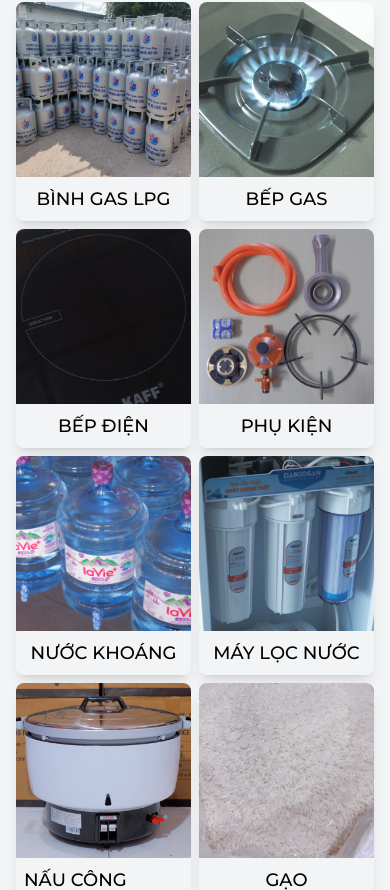
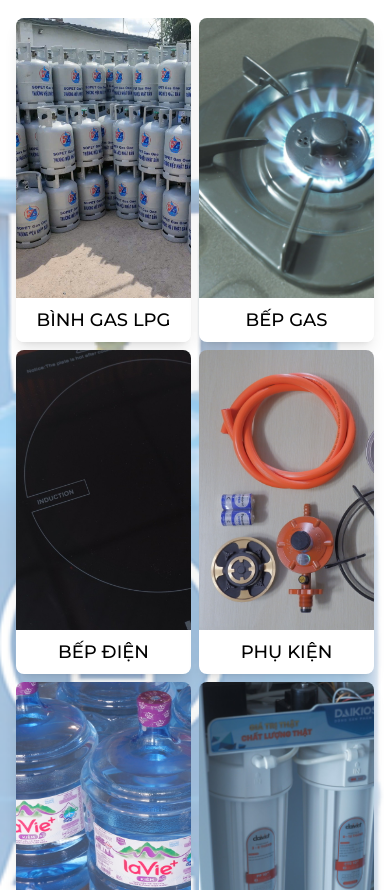
Before and after one commit to hanti1999/gashienphat, a Next.js app: page / in a window 390 px wide. Shown: the part 834-1724 px from the top of the page. Built offline with nearby package versions, Linux system fonts and the light colour scheme; no server answers; the database is empty.

Commit message:
update ui/ux

```diff
--- a/src/app/page.tsx
+++ b/src/app/page.tsx
@@ -41,7 +41,10 @@ const Homepage = async ({
         brandsList={brandsList}
         params='homepage'
       /> */}
-      <div className='bg-gray-100'>
+      <div
+        className='bg-cover bg-right bg-no-repeat'
+        style={{ backgroundImage: `url('/bg-image_2.png')` }}
+      >
         <div className='container '>
           <FadeInOnScroll>
             <Features />
@@ -53,10 +56,15 @@ const Homepage = async ({
           <Services />
         </FadeInOnScroll>
       </div>
-      <div className='container'>
-        <FadeInOnScroll>
-          <Brands brands={brandsList} />
-        </FadeInOnScroll>
+      <div
+        className='bg-cover bg-left bg-no-repeat'
+        style={{ backgroundImage: `url('/bg-image_1.png')` }}
+      >
+        <div className='container'>
+          <FadeInOnScroll>
+            <Brands brands={brandsList} />
+          </FadeInOnScroll>
+        </div>
       </div>
     </div>
   );
--- a/src/components/Features.tsx
+++ b/src/components/Features.tsx
@@ -35,7 +35,7 @@ const features = [
   },
   {
     title: 'Nấu công nghiệp',
-    img: '/features/cong-nghiep.jpg',
+    img: '/features/cong-nghiep.JPG',
     desc: 'Nồi cơm điện, nồi cơm gas, nấu công nghiệp',
   },
   {
@@ -49,20 +49,21 @@ const Features = () => {
   return (
     <div>
       <SectionHeader text='Sản phẩm' />
-      <div className='grid grid-cols-2 md:grid-cols-4 gap-2 mt-2'>
+      <div className='grid grid-cols-2 md:grid-cols-4 gap-2 mt-6'>
         {features.map((feature, index) => (
           <div key={index} className='shadow-lg rounded-lg overflow-hidden'>
-            <div className='relative aspect-square overflow-hidden'>
+            <div className='aspect-square overflow-hidden size-70 relative'>
               <Image
                 alt={feature.title}
                 src={feature.img}
-                width={280}
-                height={280}
+                fill
                 className='hover:scale-105 transition-all duration-300'
               />
             </div>
-            <div className='p-2 flex justify-center'>
-              <p className='uppercase text-lg font-medium'>{feature.title}</p>
+            <div className='p-2 flex justify-center bg-white'>
+              <p className='uppercase text-lg font-medium select-none'>
+                {feature.title}
+              </p>
             </div>
           </div>
         ))}
--- a/src/components/Introduce.tsx
+++ b/src/components/Introduce.tsx
@@ -12,7 +12,7 @@ const Introduce = () => {
           className='object-contain rounded-md'
         />
       </div>
-      <div className='flex-1 p-2'>
+      <div className='flex-1 p-2 select-none'>
         <h1 className='uppercase font-bold text-[#fb77c5]'>
           Giới thiệu về chúng tôi
         </h1>
--- a/src/components/Navbar.tsx
+++ b/src/components/Navbar.tsx
@@ -17,7 +17,7 @@ const Navbar = () => {
             className='size-6 md:size-20'
           />
         </Link>
-        <div className='cursor-default'>
+        <div className='cursor-default select-none'>
           <p className='text-xs md:text-lg leading-tight font-bold text-[#302671]'>
             Gas Hiền Phát
           </p>
--- a/src/components/SectionHeader.tsx
+++ b/src/components/SectionHeader.tsx
@@ -2,7 +2,7 @@ import React from 'react';
 
 const SectionHeader = ({ text }: { text: string }) => {
   return (
-    <h2 className='text-center font-medium uppercase text-3xl text-[#302671]'>
+    <h2 className='text-center font-medium uppercase text-3xl text-[#302671] select-none'>
       ___ {text} ___
     </h2>
   );
--- a/src/components/Services.tsx
+++ b/src/components/Services.tsx
@@ -23,7 +23,7 @@ const Services = () => {
   return (
     <div>
       <SectionHeader text='Dịch vụ' />
-      <div className='grid grid-cols-1 md:grid-cols-3 gap-2 mt-4'>
+      <div className='grid grid-cols-1 md:grid-cols-3 gap-2 mt-6 select-none'>
         {data.map((item, index) => (
           <div className='col-span-1' key={index}>
             <div className='flex items-center gap-2'>
@@ -33,7 +33,9 @@ const Services = () => {
                 </div>
               </div>
               <div className='flex-1'>
-                <h2 className='font-medium text-lg uppercase'>{item.title}</h2>
+                <h2 className='font-medium text-lg uppercase text-[#302671]'>
+                  {item.title}
+                </h2>
                 <p>{item.desc}</p>
               </div>
             </div>
```
Also changed, not shown: public/bg-image_1.png (added), public/bg-image_2.png (added).
